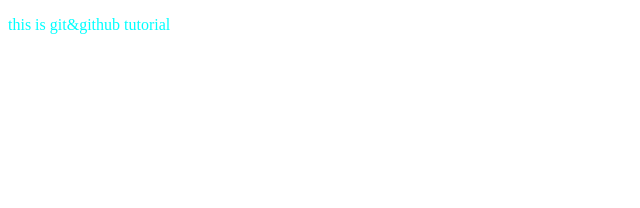
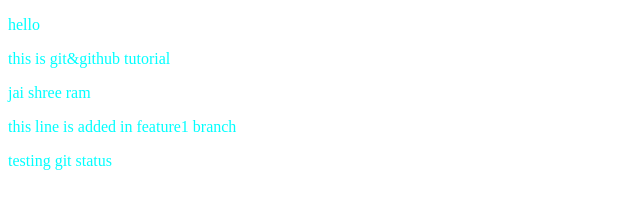
Before and after one commit to priyanshusingh98/LocalRepo, a plain HTML site: page index.html in a window 1280 px wide. Shown: the whole page, without its empty margins (0-640 px from the left). Drawn offline with Linux system fonts and the light colour scheme.

Commit message:
Added test line to check git status

```diff
--- a/index.html
+++ b/index.html
@@ -7,6 +7,12 @@
     <link rel="stylesheet" href="index.css">
 </head>
 <body>
+    <p>hello</p>
     <p>this is git&github tutorial</p>
+    <p>jai shree ram</p>
+    <p>this line is added in feature1 branch</p>
+    <p>testing git status</p>
+
+
 </body>
 </html>
```
